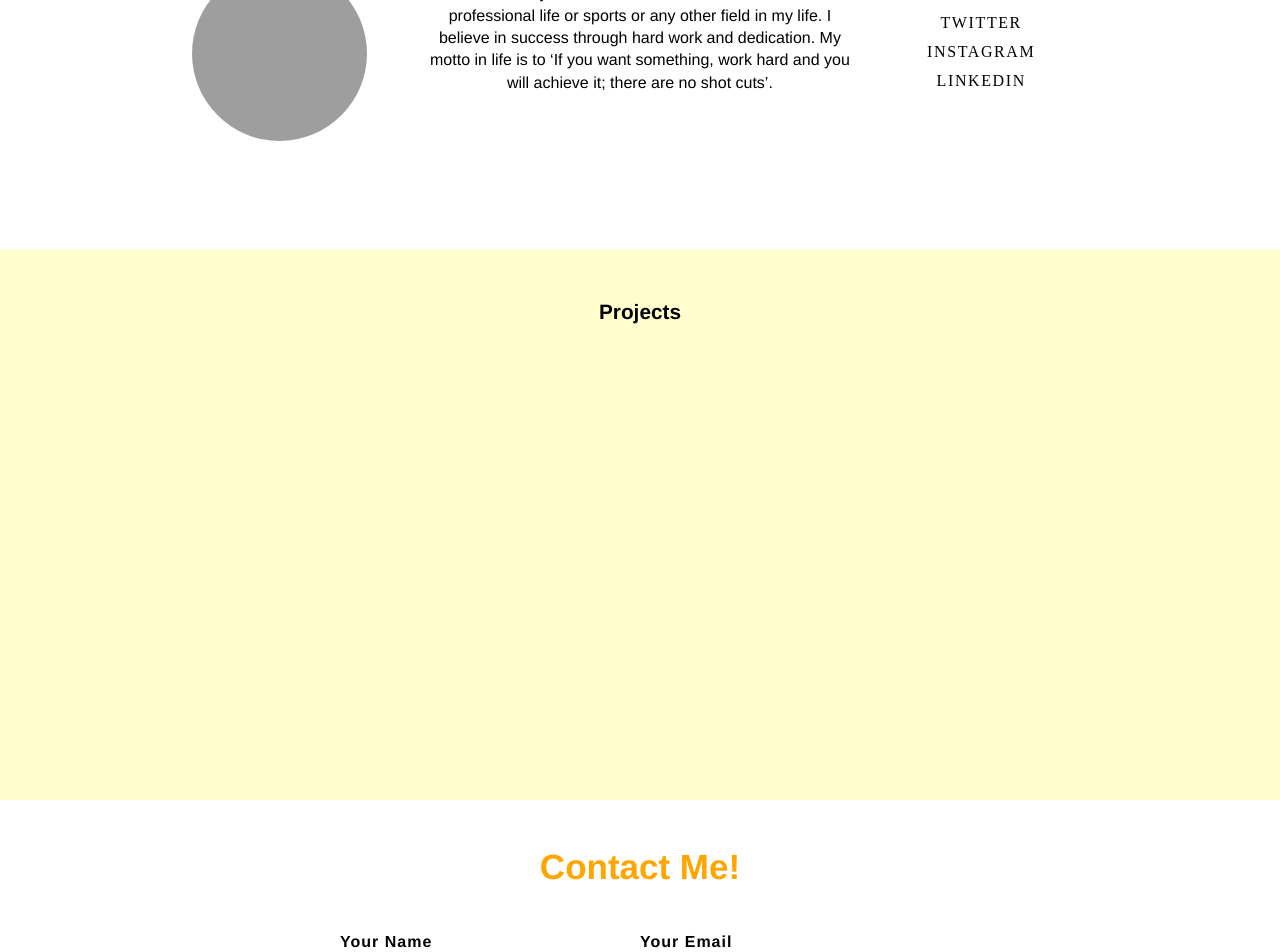
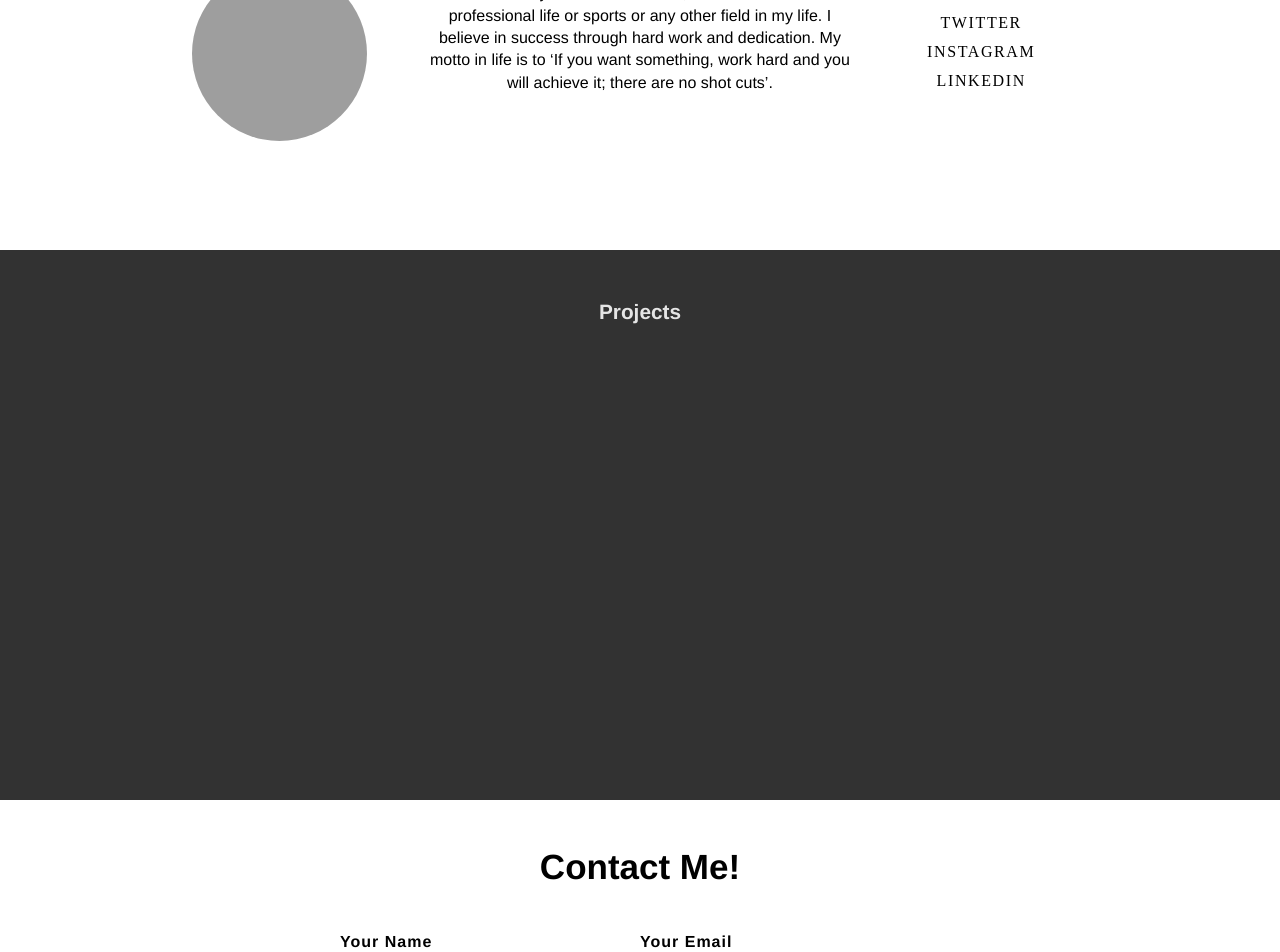
Before and after one commit to Simon2233/Simon2233.github.io, a Jekyll site: the page index.html, which Jekyll copies as it is, in a window 1280 px wide. Shown: the part 1050-2002 px from the top of the page. Built offline with Jekyll 4.4.1, drawn with Linux system fonts in a browser that asks for light colours; nearby versions of some CDN libraries; grey boxes are pictures that could not be loaded.

Commit message:
Color Scheme Change

```diff
--- a/css/style.css
+++ b/css/style.css
@@ -122,6 +122,10 @@ h2 {
 	font-size: 1.3em;
 }
 
+#Projects {
+	color: #e5e5e5;
+}
+
 .links {
 	list-style: none;
 	padding: 0;
@@ -187,7 +191,7 @@ h2 {
 }
 
 .Projects {
-	background: rgb(255, 253, 204);
+	background: #323232;
 	height: 550px;
 }
 
@@ -208,7 +212,7 @@ h2 {
 }
 
 h4 {
-	color: #FFA500;
+	color: solid black;
 	text-align: center;
 	font-size: 35px;
 }
@@ -239,14 +243,14 @@ label strong {
 }
 
 input, textarea {
-	border: 3px solid #FFA500;
+	border: 3px solid #323232;
 	width: 80%;
 	padding: 10px;
 }
 
 input:focus, textarea:focus {
 	outline: none;
-	border-color: #FFDB99;
+	border-color: #7f7f7f;
 }
 
 textarea {
@@ -260,7 +264,7 @@ textarea {
 }
 
 #sendbutton {
-	background: #FFA500;
+	background: #323232;
 	color: white;
 	text-transform: uppercase;
 	font-size: 20px;
```
